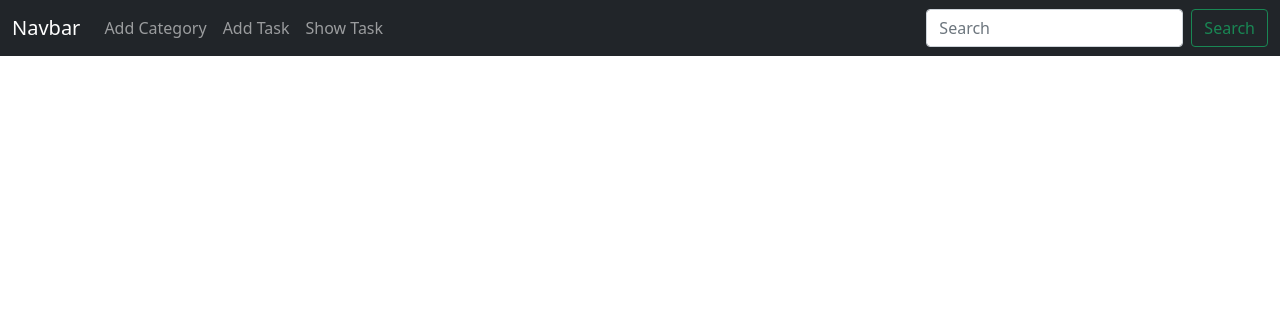
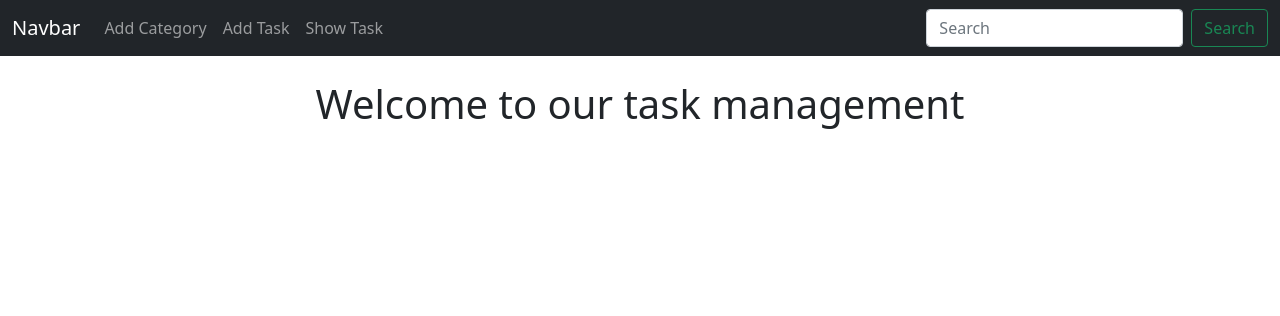
Before and after one commit to mdalaminfaraji/task_management_project, a Django app: template templates/home.html in a window 1280 px wide. Shown: the top 316 px of the page. Run offline with Django 3.2, Linux system fonts and the light colour scheme; the template is opened without the code that fills it, so the values that code supplies are empty.

Commit message:
home page

```diff
--- a/templates/home.html
+++ b/templates/home.html
@@ -1 +1,4 @@
-{% extends "base.html" %} {% block content %} {% endblock %}
+{% extends "base.html" %} {% block content %}
+<h1 class="text-center pt-4">Welcome to our task management</h1>
+
+{% endblock %}
```
